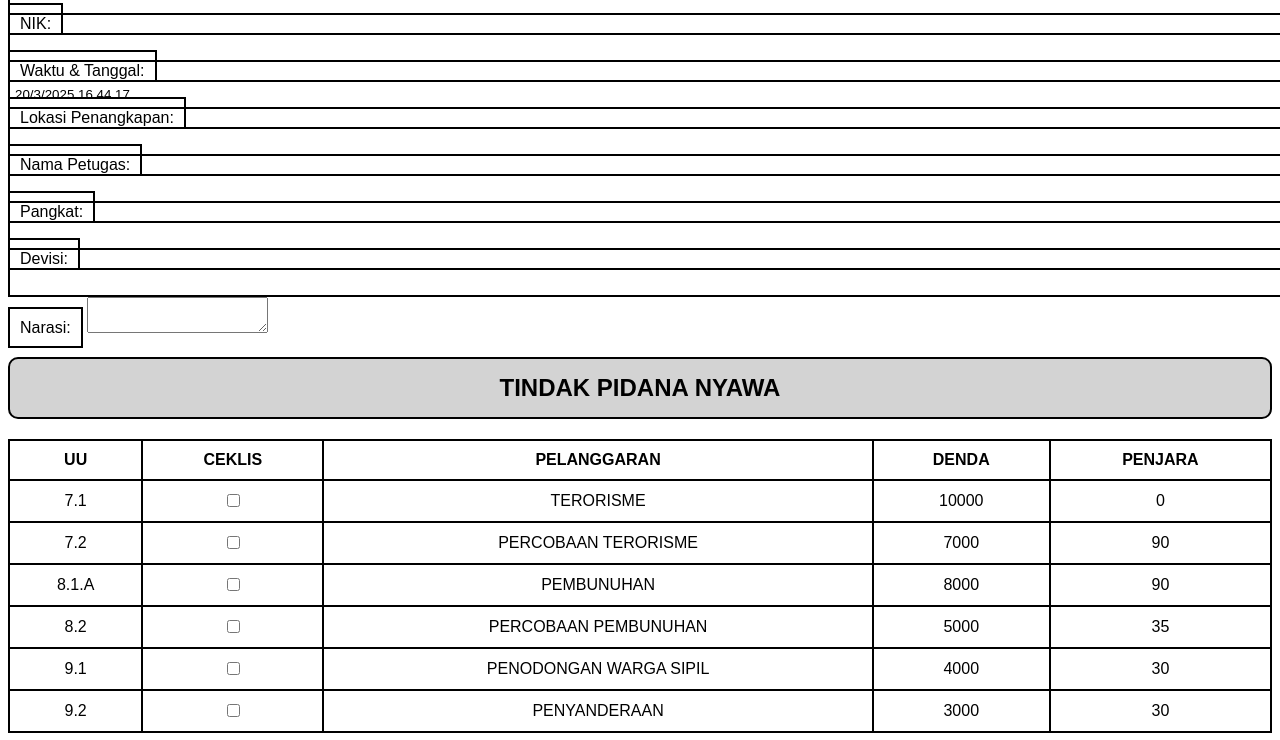
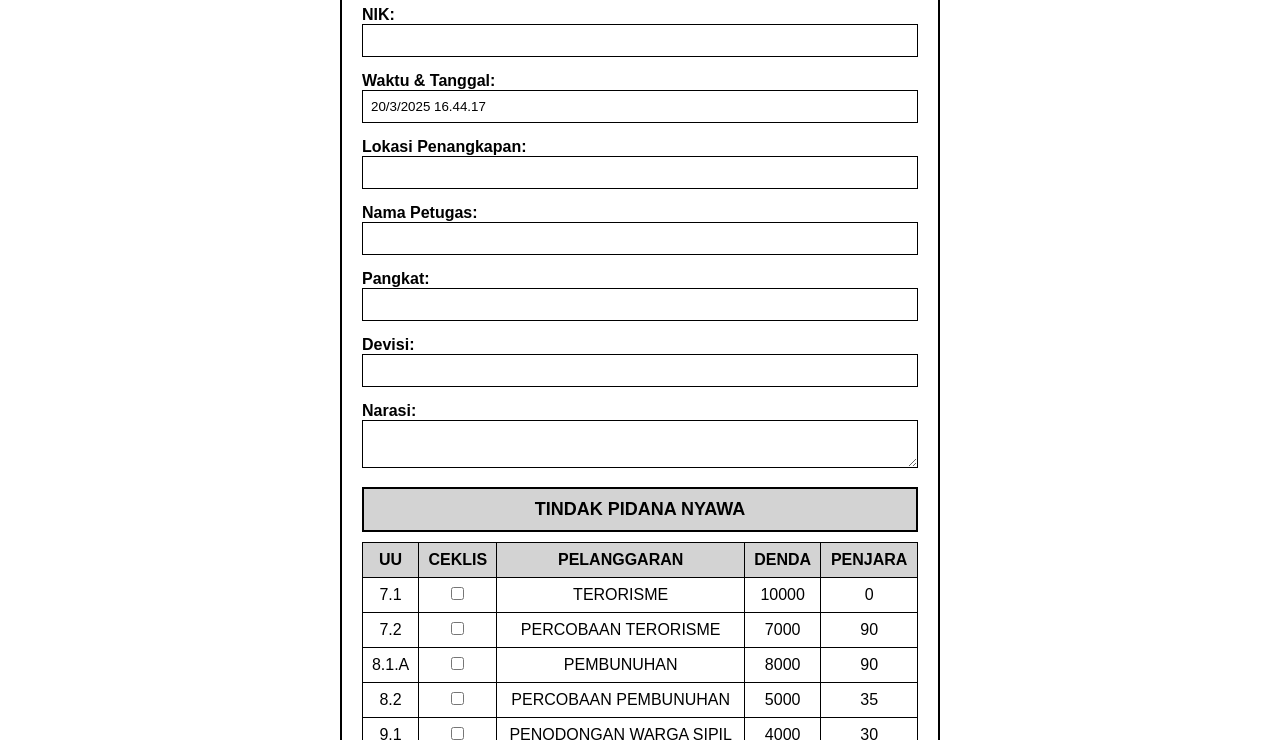
Before and after one commit to Hitampekat234/UUD-ARIVENA-PREMIRE, a plain HTML site: page index.html in a window 1280 px wide. Shown: the part 134-874 px from the top of the page. Drawn offline with Linux system fonts and the light colour scheme.

Commit message:
style.css

```diff
--- a/style.css
+++ b/style.css
@@ -1,55 +1,97 @@
+/* Reset dasar */
+* {
+    margin: 0;
+    padding: 0;
+    box-sizing: border-box;
+}
+
+/* Body */
 body {
     background-color: white;
     font-family: Arial, sans-serif;
-    margin-top: 20px;
 }
 
-h1, h2, h5, p, td, label {
+/* Judul */
+.judul {
+    text-align: center;
+    font-size: 24px;
+    font-weight: bold;
     border: 2px solid black;
     padding: 10px;
-    margin-top: 20px;
+    display: inline-block;
+    width: 100%;
 }
 
-h2.sedang {
-    background-color: lightgray;
-    text-align: center;
-    padding: 15px;
-    border-radius: 10px;
-    margin-top: 20px;
+/* Container Form */
+.form-container {
+    border: 2px solid black;
+    padding: 20px;
+    max-width: 600px;
+    margin: auto;
+    background: white;
 }
 
+/* Input dan Textarea */
+.form-group {
+    margin-bottom: 15px;
+}
+
+label {
+    font-weight: bold;
+}
+
+input, textarea {
+    width: 100%;
+    padding: 8px;
+    border: 1px solid black;
+}
+
+/* Tabel */
 table {
     width: 100%;
     border-collapse: collapse;
+    margin-top: 10px;
 }
 
-td, th {
-    border: 2px solid black;
-    padding: 10px;
+th, td {
+    border: 1px solid black;
+    padding: 8px;
     text-align: center;
-
 }
 
-input[type="text"] {
-    border: 2px solid black;
-    padding: 5px;
-    width: 100%;
+th {
+    background-color: lightgray;
 }
 
+/* Bagian "Pasal yang Dilanggar" */
+.sedang {
+    text-align: center;
+    background-color: lightgray;
+    padding: 10px;
+    font-size: 18px;
+    font-weight: bold;
+    border: 2px solid black;
+}
+
+/* History */
+.history-container {
+    margin-top: 20px;
+    padding: 10px;
+    border: 2px solid black;
+    background-color: white;
+}
+
+/* Tombol */
 button {
-    background-color: black;
+    width: 100%;
+    padding: 10px;
+    background-color: gray;
     color: white;
-    border: 2px solid black;
-    padding: 10px;
+    font-weight: bold;
+    border: none;
     cursor: pointer;
 }
 
 button:hover {
-    background-color: gray;
+    background-color: darkgray;
 }
-
-#history {
-    border: 2px solid black;
-    padding: 10px;
-    margin-top: 20px;
-}
```
